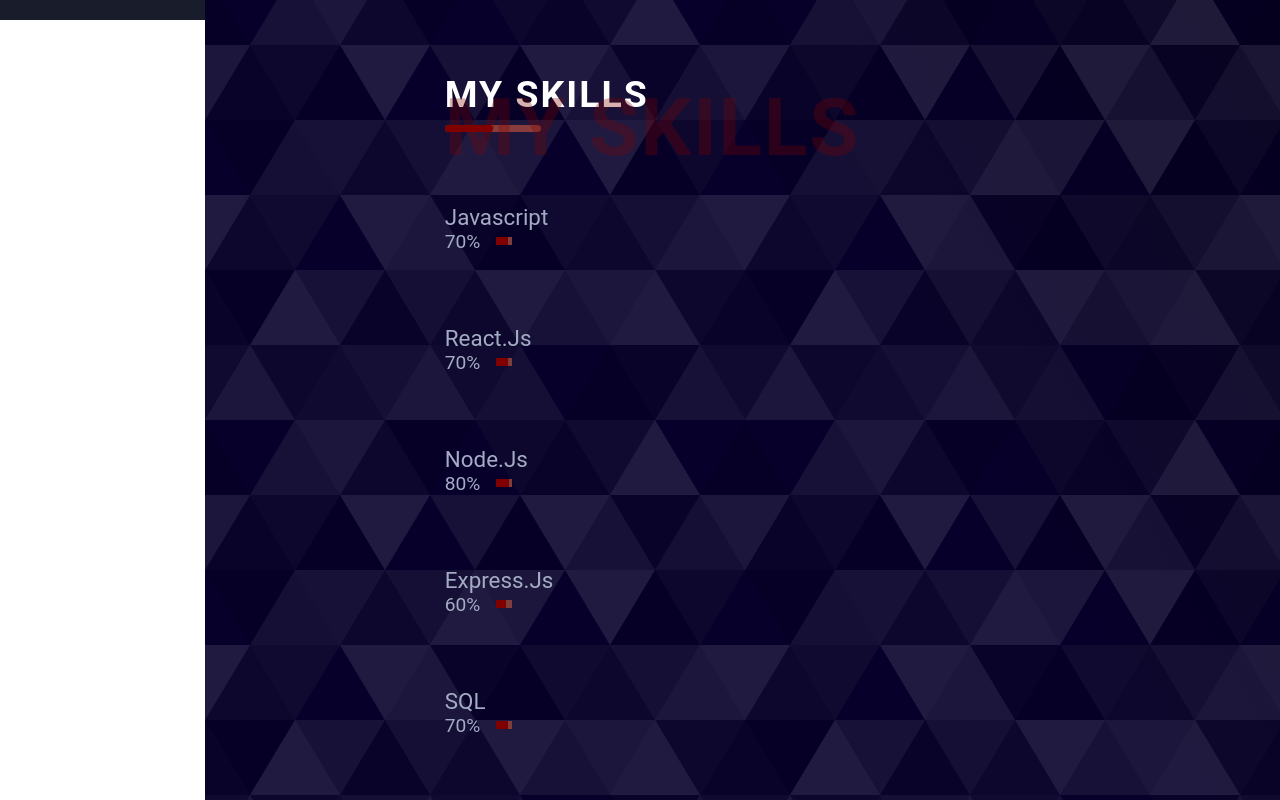
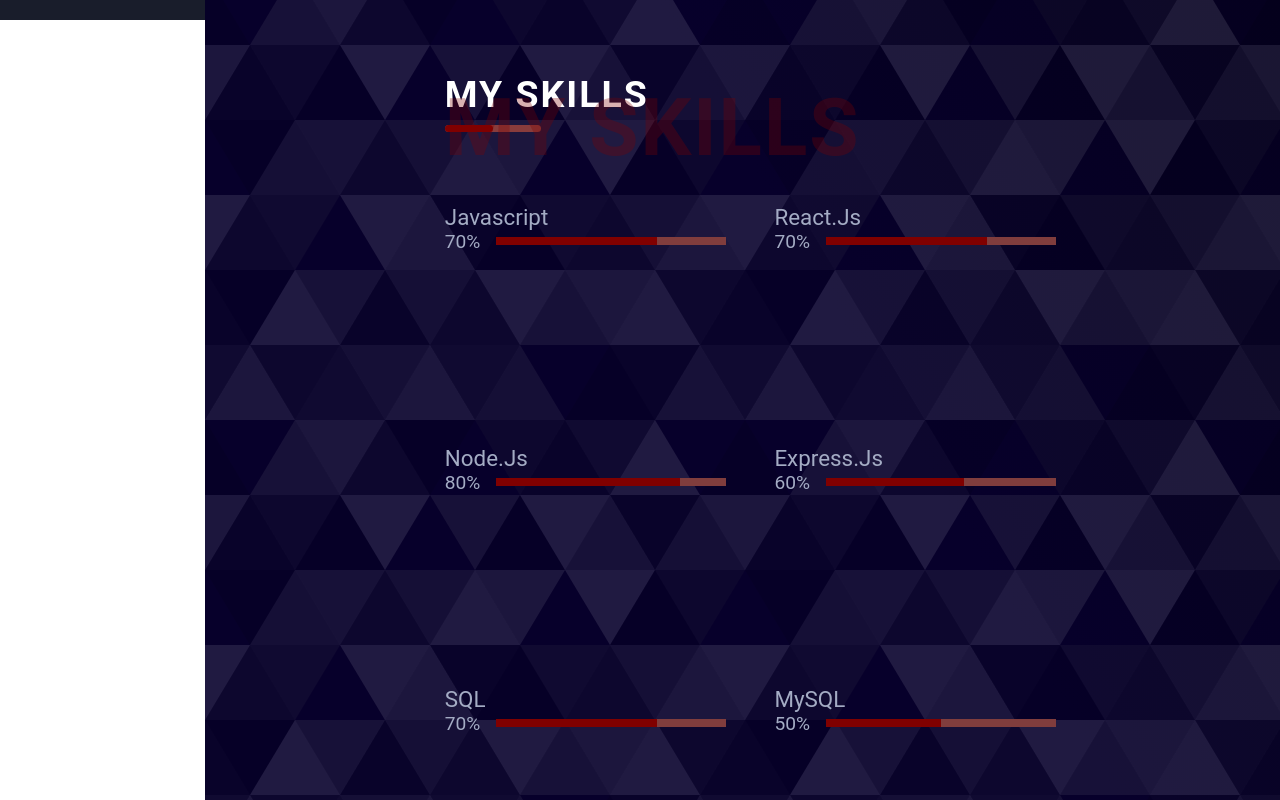
Before and after one commit to Samuel-en/My-Port, a React (Create React App) app: page /about in a window 1280 px wide. Shown: the part 780-1580 px from the top of the page. Built offline with nearby package versions, Linux system fonts and the light colour scheme.

Commit message:
styled progress bar to have column and row gaps.

```diff
--- a/src/Style/_skills.scss
+++ b/src/Style/_skills.scss
@@ -16,6 +16,7 @@
 
         }
         .skill-progress{
+            width: 100%;
             .progress{
                 width: 100%;
                 height: .5rem;
--- a/src/Style/about.scss
+++ b/src/Style/about.scss
@@ -61,3 +61,9 @@
         width: 100%
     }
 }
+.skills-container{
+    display:grid;
+    grid-template-columns: repeat(2, 1fr);
+    column-gap: 4rem;
+    row-gap: 3rem;
+}
```
